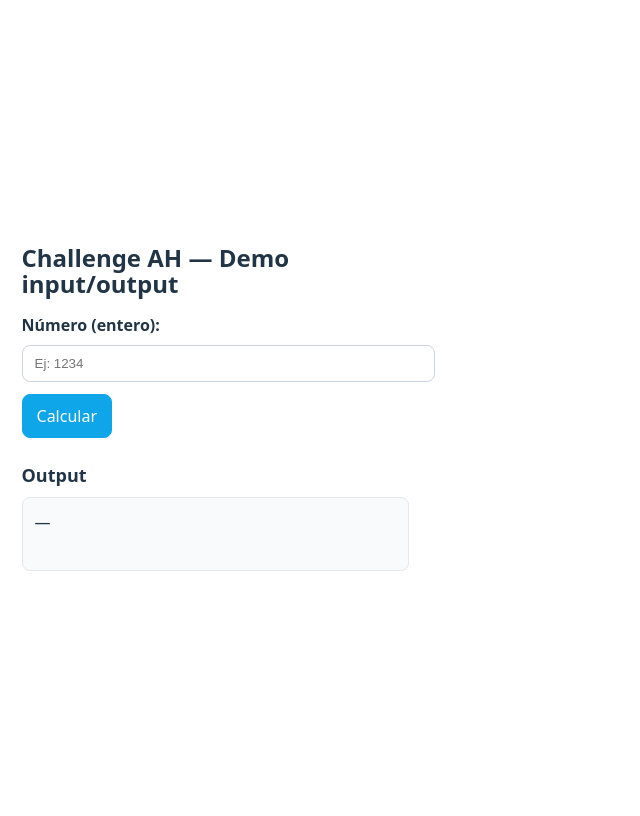
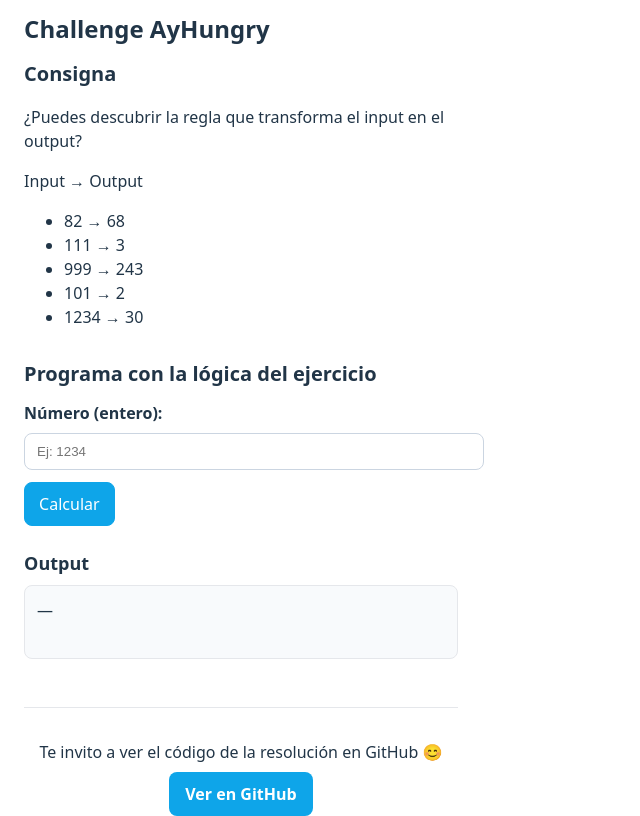
Before and after one commit to ferffloress/challenge-AH, a React (Vite) app: page / in a window 1280 px wide. Shown: the whole page, without its empty margins (0-640 px from the left). Built offline with nearby package versions, Linux system fonts and the light colour scheme.

Commit message:
aclaracion resolucion y estilos

```diff
--- a/src/App.tsx
+++ b/src/App.tsx
@@ -41,8 +41,22 @@ export default function App() {
         fontFamily: "system-ui, sans-serif",
       }}
     >
-      <h1 style={{ fontSize: 24, marginBottom: 16 }}>Challenge AH — Demo input/output</h1>
+      <h1 style={{ fontSize: 24, marginBottom: 16 }}>Challenge AyHungry</h1>
+      <h2 style={{ fontSize: 20, marginBottom: 12 }}>Consigna</h2>
+     <div style={{ marginBottom: 16 }}>
 
+        <p>¿Puedes descubrir la regla que transforma el input en el output?</p>
+        <p>Input → Output</p>
+        <ul>
+          <li>82 → 68</li>
+          <li>111 → 3</li>
+          <li>999 → 243</li>
+          <li>101 → 2</li>
+          <li>1234 → 30</li>
+        </ul>
+      </div>
+
+      <h2 style={{ fontSize: 20, marginBottom: 12, marginTop:30 }}>Programa con la lógica del ejercicio</h2>
       <label htmlFor="numero" style={{ display: "block", fontWeight: 600, marginBottom: 8 }}>
         Número (entero):
       </label>
@@ -97,6 +111,35 @@ export default function App() {
           {output || "—"}
         </div>
       </section>
+
+      <footer
+        style={{
+          marginTop: "3rem",
+          paddingTop: "1rem",
+          borderTop: "1px solid #e5e7eb",
+          textAlign: "center",
+        }}
+      >
+        <p style={{ marginBottom: "0.5rem", fontWeight: 500 }}>
+          Te invito a ver el código de la resolución en GitHub 😊
+        </p>
+        <a
+          href="https://github.com/ferffloress/challenge-AH"
+          target="_blank"
+          rel="noopener noreferrer"
+          style={{
+            display: "inline-block",
+            padding: "10px 16px",
+            borderRadius: "8px",
+            backgroundColor: "#0ea5e9",
+            color: "white",
+            fontWeight: 600,
+            textDecoration: "none",
+          }}
+        >
+          Ver en GitHub
+        </a>
+      </footer>
     </main>
   );
 }
```
Also changed, not shown: src/utils/compute.ts (+12 -0 lines).
